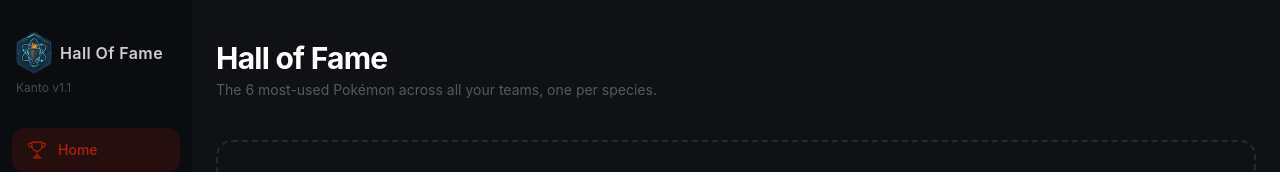
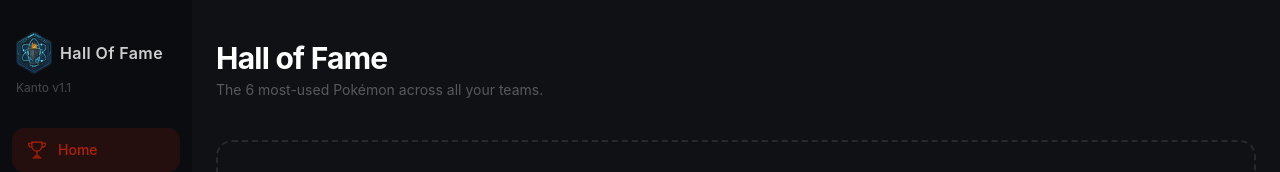
Before and after one commit to alexisriva/hall-of-fame, a React (Vite) app: page / in a window 1280 px wide. Shown: the top 172 px of the page. Built offline with nearby package versions, Linux system fonts and the light colour scheme.

Commit message:
refactor: update BuildManager layout grid

```diff
--- a/src/components/organisms/BuildManager.tsx
+++ b/src/components/organisms/BuildManager.tsx
@@ -194,9 +194,9 @@ const BuildManager: FC<BuildManagerProps> = ({
       {tab === "build" && (
         <>
           {/* Body: Item/Ability/Nature + Moves */}
-          <div className="grid grid-cols-1 md:grid-cols-2 gap-6">
+          <div className="flex flex-col gap-6">
             {/* Left: Item, Ability, Nature */}
-            <div className="flex flex-col gap-4">
+            <div className="grid grid-cols-1 md:grid-cols-2 gap-x-2 gap-y-4">
               <div className="flex flex-col gap-1.5">
                 <span className="text-white/50 text-xs font-medium uppercase tracking-widest">
                   Held Item
@@ -293,7 +293,7 @@ const BuildManager: FC<BuildManagerProps> = ({
               <span className="text-white/50 text-xs font-medium uppercase tracking-widest">
                 Moveset
               </span>
-              <div className="flex flex-col gap-2">
+              <div className="grid grid-cols-1 md:grid-cols-2 gap-2">
                 {localBuild.moves.map((move, i) => (
                   <MoveAutocomplete
                     key={i}
--- a/src/pages/Home.tsx
+++ b/src/pages/Home.tsx
@@ -44,7 +44,7 @@ const Home: FC = () => {
           Hall of Fame
         </h1>
         <p className="text-white/30 text-sm">
-          The 6 most-used Pokémon across all your teams, one per species.
+          The 6 most-used Pokémon across all your teams.
           {totalTeams > 0 && (
             <span className="ml-1 text-white/20">
               ({totalTeams} team{totalTeams !== 1 ? "s" : ""} recorded)
@@ -60,8 +60,8 @@ const Home: FC = () => {
             No hall of fame yet.
           </p>
           <p className="text-white/20 text-sm max-w-xs">
-            Add Pokémon builds to your teams in the Team Hub to see them
-            ranked here.
+            Add Pokémon builds to your teams in the Team Hub to see them ranked
+            here.
           </p>
         </div>
       ) : (
```
